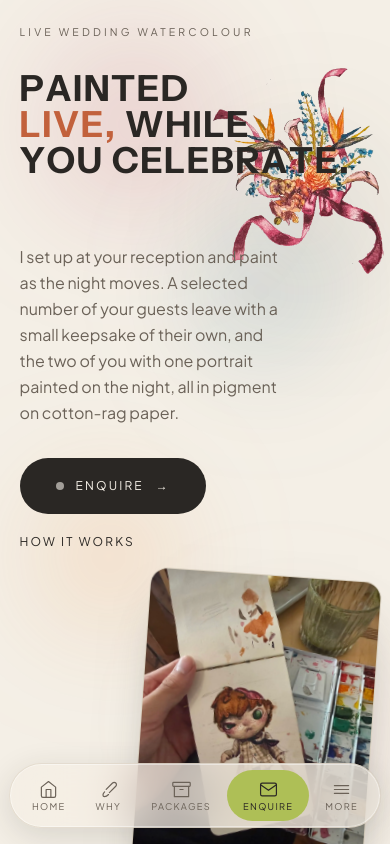
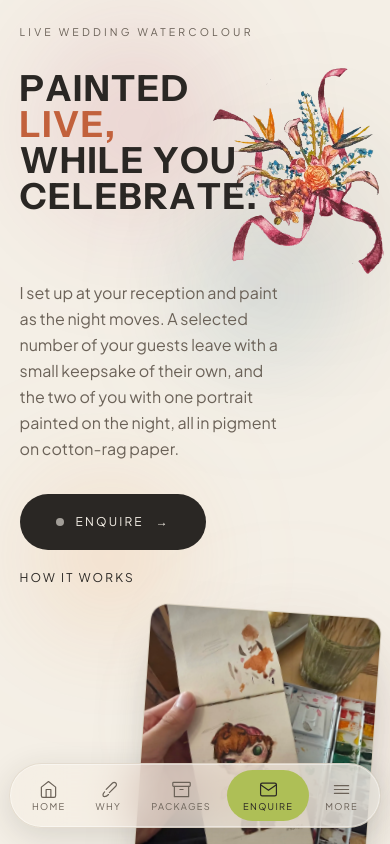
Before and after one commit to itschriswang/EventsWatercolouring, a React (Vite) app: page / in a window 390 px wide. Shown: the top 844 px of the page. Built offline with nearby package versions, Linux system fonts and the light colour scheme.

Commit message:
Update Hero.jsx

```diff
--- a/src/components/Hero.jsx
+++ b/src/components/Hero.jsx
@@ -76,7 +76,11 @@ export default function Hero({ revealed }) {
               as="h1"
               unit="char"
               playOnMount
-              lines={HERO.lines}
+              lines={
+                window.innerWidth < 640
+                  ? ['PAINTED', 'LIVE,', 'WHILE YOU', 'CELEBRATE.']
+                  : HERO.lines
+              }
               emphasis={HERO.emphasis}
               className="display-xl text-ink"
             />
```
